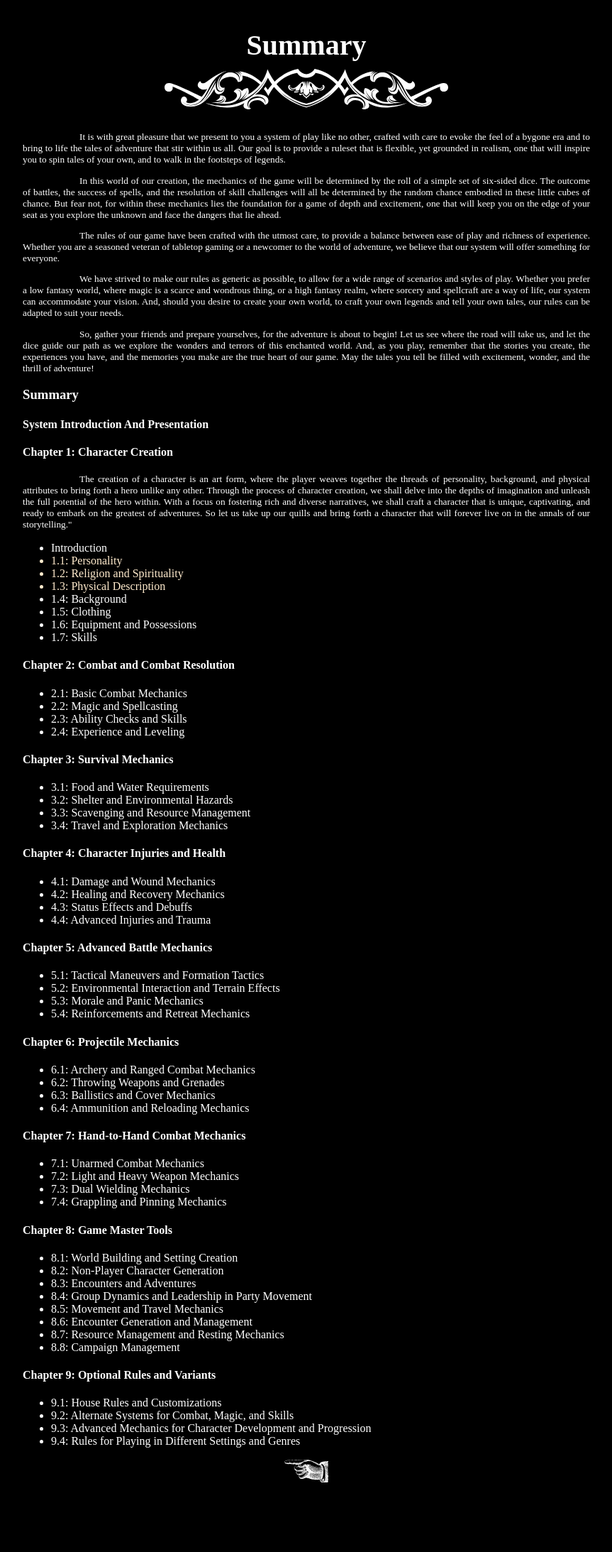
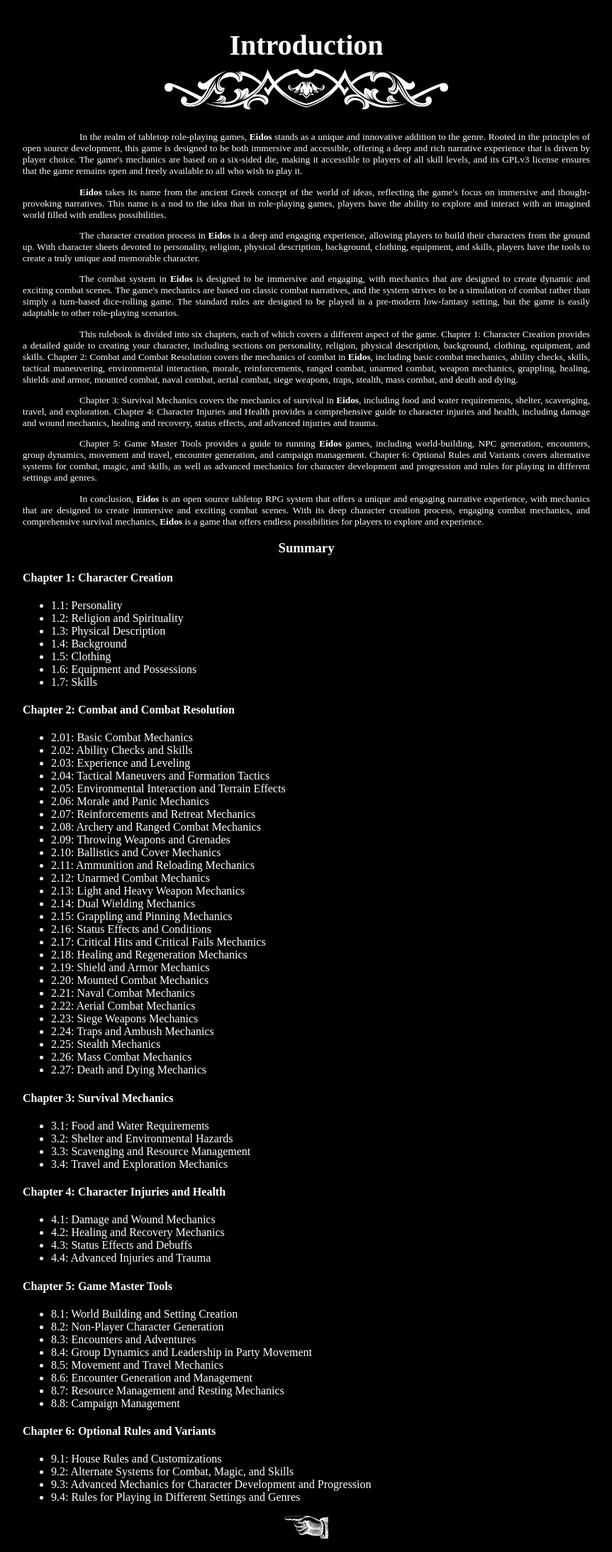
Before and after one commit to GabrielCalheiros/Generic_RPG_System, a PHP site: page /1.0_Presentation.html in a window 1280 px wide. Shown: the whole page at 71% size, without its empty margins (208-1071 px from the left). Before the commit the page ends 2088 px from the top, so only its background shows below. Run offline with PHP 8.4, Linux system fonts and the light colour scheme.

Commit message:
added stuff to the presentation

```diff
--- a/1.0_Presentation.html
+++ b/1.0_Presentation.html
@@ -1,43 +1,69 @@
 <!DOCTYPE html>
 
-<head> <!-- Head 	-->
+<head>
+	<!-- Head 	-->
 
 	<meta charset="utf-8" />
 	<meta name="viewport" content="width=device-width, initial-scale=1">
 	<link rel="stylesheet" href="./style.css">
-	<title> Summary </title>
+	<title> Eidos - Summary </title>
 	<link rel="shortcut icon" type="image/jpg" href="./images/favicon.svg" />
-	<h2>Summary</h2>
+	<h2>Introduction</h2>
 	<img src="./images/cabeçalho2.svg" class="center">
 	<br>
 </head>
-<p>It is with great pleasure that we present to you a system of play like no other, crafted with care to evoke the feel of a bygone era and to bring to life the tales of adventure that stir within us all. Our goal is to provide a ruleset that is flexible, yet grounded in realism, one that will inspire you to spin tales of your own, and to walk in the footsteps of legends.
-</p>
-<p>In this world of our creation, the mechanics of the game will be determined by the roll of a simple set of six-sided dice. The outcome of battles, the success of spells, and the resolution of skill challenges will all be determined by the random chance embodied in these little cubes of chance. But fear not, for within these mechanics lies the foundation for a game of depth and excitement, one that will keep you on the edge of your seat as you explore the unknown and face the dangers that lie ahead.
-</p>
-<p>The rules of our game have been crafted with the utmost care, to provide a balance between ease of play and richness of experience. Whether you are a seasoned veteran of tabletop gaming or a newcomer to the world of adventure, we believe that our system will offer something for everyone.
-</p>
-<p>We have strived to make our rules as generic as possible, to allow for a wide range of scenarios and styles of play. Whether you prefer a low fantasy world, where magic is a scarce and wondrous thing, or a high fantasy realm, where sorcery and spellcraft are a way of life, our system can accommodate your vision. And, should you desire to create your own world, to craft your own legends and tell your own tales, our rules can be adapted to suit your needs.
-</p>
-<p>So, gather your friends and prepare yourselves, for the adventure is about to begin! Let us see where the road will take us, and let the dice guide our path as we explore the wonders and terrors of this enchanted world. And, as you play, remember that the stories you create, the experiences you have, and the memories you make are the true heart of our game. May the tales you tell be filled with excitement, wonder, and the thrill of adventure!
-</p>
+<p>In the realm of tabletop role-playing games, <strong>Eidos</strong> stands as a unique and innovative addition to the
+	genre. Rooted in the principles of open source development, this game is designed to be both immersive and
+	accessible, offering a deep and rich narrative experience that is driven by player choice. The game's mechanics are
+	based on a six-sided die, making it accessible to players of all skill levels, and its GPLv3 license ensures that
+	the game remains open and freely available to all who wish to play it.</p>
+<p><strong>Eidos</strong> takes its name from the ancient Greek concept of the world of ideas, reflecting the game's
+	focus on immersive and thought-provoking narratives. This name is a nod to the idea that in role-playing games,
+	players have the ability to explore and interact with an imagined world filled with endless possibilities.</p>
+<p>The character creation process in <strong>Eidos</strong> is a deep and engaging experience, allowing players to build
+	their characters from the ground up. With character sheets devoted to personality, religion, physical description,
+	background, clothing, equipment, and skills, players have the tools to create a truly unique and memorable
+	character.</p>
+<p>The combat system in <strong>Eidos</strong> is designed to be immersive and engaging, with mechanics that are
+	designed to create dynamic and exciting combat scenes. The game's mechanics are based on classic combat narratives,
+	and the system strives to be a simulation of combat rather than simply a turn-based dice-rolling game. The standard
+	rules are designed to be played in a pre-modern low-fantasy setting, but the game is easily adaptable to other
+	role-playing scenarios.</p>
+<p>This rulebook is divided into six chapters, each of which covers a different aspect of the game. Chapter 1: Character
+	Creation provides a detailed guide to creating your character, including sections on personality, religion, physical
+	description, background, clothing, equipment, and skills. Chapter 2: Combat and Combat Resolution covers the
+	mechanics of combat in <strong>Eidos</strong>, including basic combat mechanics, ability checks, skills, tactical
+	maneuvering, environmental interaction, morale, reinforcements, ranged combat, unarmed combat, weapon mechanics,
+	grappling, healing, shields and armor, mounted combat, naval combat, aerial combat, siege weapons, traps, stealth,
+	mass combat, and death and dying.</p>
+<p>Chapter 3: Survival Mechanics covers the mechanics of survival in <strong>Eidos</strong>, including food and water
+	requirements, shelter, scavenging, travel, and exploration. Chapter 4: Character Injuries and Health provides a
+	comprehensive guide to character injuries and health, including damage and wound mechanics, healing and recovery,
+	status effects, and advanced injuries and trauma.</p>
+<p>Chapter 5: Game Master Tools provides a guide to running <strong>Eidos</strong> games, including world-building, NPC
+	generation, encounters, group dynamics, movement and travel, encounter generation, and campaign management. Chapter
+	6: Optional Rules and Variants covers alternative systems for combat, magic, and skills, as well as advanced
+	mechanics for character development and progression and rules for playing in different settings and genres.</p>
+<p>In conclusion, <strong>Eidos</strong> is an open source tabletop RPG system that offers a unique and engaging
+	narrative experience, with mechanics that are designed to create immersive and exciting combat scenes. With its deep
+	character creation process, engaging combat mechanics, and comprehensive survival mechanics, <strong>Eidos</strong>
+	is a game that offers endless possibilities for players to explore and experience.</p>
 
 
 <div id="summary">
-	<h3>Summary</h3>
-	<h4>System Introduction And Presentation</h4>
+	<h3 style="text-align: center;">Summary</h3>
 	<h4>Chapter 1: Character Creation</h4>
-	<p>The creation of a character is an art form, where the player weaves together the threads of personality,
-		background, and physical attributes to bring forth a hero unlike any other. Through the process of character
-		creation, we shall delve into the depths of imagination and unleash the full potential of the hero within. With
-		a focus on fostering rich and diverse narratives, we shall craft a character that is unique, captivating, and
-		ready to embark on the greatest of adventures. So let us take up our quills and bring forth a character that
-		will forever live on in the annals of our storytelling."</p>
+
 	<ul>
-	  <li>Introduction</li>
-	  <a href="./1.1_Personality.html"><li>1.1: Personality</li></a>
-	  <a href="./1.2_Spirituality.html"><li>1.2: Religion and Spirituality</li></a>
-	  <a href="./1.3_Physical_Description.html"><li>1.3: Physical Description</li></a>
+		<a href="./1.1_Personality.html">
+			<li>1.1: Personality</li>
+		</a>
+		<a href="./1.2_Spirituality.html">
+			<li>1.2: Religion and Spirituality</li>
+		</a>
+		<a href="./1.3_Physical_Description.html">
+			<li>1.3: Physical Description</li>
+		</a>
 		<li>1.4: Background</li>
 		<li>1.5: Clothing</li>
 		<li>1.6: Equipment and Possessions</li>
@@ -101,10 +127,33 @@ Bird watching
 
 	<h4>Chapter 2: Combat and Combat Resolution</h4>
 	<ul>
-	  <li>2.1: Basic Combat Mechanics</li>
-	  <li>2.2: Magic and Spellcasting</li>
-	  <li>2.3: Ability Checks and Skills</li>
-	  <li>2.4: Experience and Leveling</li>
+		<li>2.01: Basic Combat Mechanics</li>
+		<li>2.02: Ability Checks and Skills</li>
+		<li>2.03: Experience and Leveling</li>
+		<li>2.04: Tactical Maneuvers and Formation Tactics</li>
+		<li>2.05: Environmental Interaction and Terrain Effects</li>
+		<li>2.06: Morale and Panic Mechanics</li>
+		<li>2.07: Reinforcements and Retreat Mechanics</li>
+		<li>2.08: Archery and Ranged Combat Mechanics</li>
+		<li>2.09: Throwing Weapons and Grenades</li>
+		<li>2.10: Ballistics and Cover Mechanics</li>
+		<li>2.11: Ammunition and Reloading Mechanics</li>
+		<li>2.12: Unarmed Combat Mechanics</li>
+		<li>2.13: Light and Heavy Weapon Mechanics</li>
+		<li>2.14: Dual Wielding Mechanics</li>
+		<li>2.15: Grappling and Pinning Mechanics</li>
+		<li>2.16: Status Effects and Conditions</li>
+		<li>2.17: Critical Hits and Critical Fails Mechanics</li>
+		<li>2.18: Healing and Regeneration Mechanics</li>
+		<li>2.19: Shield and Armor Mechanics</li>
+		<li>2.20: Mounted Combat Mechanics</li>
+		<li>2.21: Naval Combat Mechanics</li>
+		<li>2.22: Aerial Combat Mechanics</li>
+		<li>2.23: Siege Weapons Mechanics</li>
+		<li>2.24: Traps and Ambush Mechanics</li>
+		<li>2.25: Stealth Mechanics</li>
+		<li>2.26: Mass Combat Mechanics</li>
+		<li>2.27: Death and Dying Mechanics</li>
 	</ul>
 
 	<h4>Chapter 3: Survival Mechanics</h4>
@@ -122,28 +171,8 @@ Bird watching
 		<li>4.3: Status Effects and Debuffs</li>
 		<li>4.4: Advanced Injuries and Trauma</li>
 	</ul>
-	<h4>Chapter 5: Advanced Battle Mechanics</h4>
-	<ul>
-	  <li>5.1: Tactical Maneuvers and Formation Tactics</li>
-	  <li>5.2: Environmental Interaction and Terrain Effects</li>
-	  <li>5.3: Morale and Panic Mechanics</li>
-	  <li>5.4: Reinforcements and Retreat Mechanics</li>
-	</ul>
-	<h4>Chapter 6: Projectile Mechanics</h4>
-	<ul>
-	  <li>6.1: Archery and Ranged Combat Mechanics</li>
-	  <li>6.2: Throwing Weapons and Grenades</li>
-	  <li>6.3: Ballistics and Cover Mechanics</li>
-	  <li>6.4: Ammunition and Reloading Mechanics</li>
-	</ul>
-	<h4>Chapter 7: Hand-to-Hand Combat Mechanics</h4>
-	<ul>
-		<li>7.1: Unarmed Combat Mechanics</li>
-		<li>7.2: Light and Heavy Weapon Mechanics</li>
-		<li>7.3: Dual Wielding Mechanics</li>
-		<li>7.4: Grappling and Pinning Mechanics</li>
-	  </ul>
-	<h4>Chapter 8: Game Master Tools</h4>
+
+	<h4>Chapter 5: Game Master Tools</h4>
 	<ul>
 		<li>8.1: World Building and Setting Creation</li>
 		<li>8.2: Non-Player Character Generation</li>
@@ -155,7 +184,7 @@ Bird watching
 		<li>8.8: Campaign Management</li>
 	</ul>
 
-	<h4>Chapter 9: Optional Rules and Variants</h4>
+	<h4>Chapter 6: Optional Rules and Variants</h4>
 	<ul>
 		<li>9.1: House Rules and Customizations</li>
 		<li>9.2: Alternate Systems for Combat, Magic, and Skills</li>
@@ -167,9 +196,10 @@ Bird watching
 
 <footer>
 	<a href="./index.html" style="align-self: center;">
-		<img src="./images/hand.svg" class="imgBack"
-			style="width: 5vw;">
+		<img src="./images/hand.svg" class="imgBack" style="width: 5vw;">
 	</a>
 </footer>
 
 </html>
+
+TO DO LIST 2
--- a/1.2_Spirituality.html
+++ b/1.2_Spirituality.html
@@ -511,7 +511,7 @@
         character.
     </p>
 
-    <a href="./spirituality.html">
+    <a href="./1.3_Physical_Description.html">
         <h3 style="text-align: center;">Click here to go to next topic, or bellow to get to the menu.</h3>
     </a>
     <br>
@@ -519,7 +519,7 @@
 </body>
 
 <footer>
-    <a href="./presentation.html" style="align-self: center;">
+    <a href="./1.0_Presentation.html" style="align-self: center;">
         <img src="./images/hand.svg" class="imgBack" style="width: 5vw;">
     </a>
 </footer>
--- a/index.html
+++ b/index.html
@@ -5,9 +5,9 @@
 	<meta charset="utf-8" />
 	<meta name="viewport" content="width=device-width, initial-scale=1">
 	<link rel="stylesheet" href="./style.css">
-	<title> OpenSource Generyc RPG System </title>
+	<title>Eidos - GPLv3 Generyc RPG System </title>
 	<link rel="shortcut icon" type="image/jpg" href="./images/favicon.svg" />
-	<h2>OpenSource Generyc RPG System</h2>
+	<h2>Eidos - GPLv3 Generyc RPG System</h2>
 	<img src="./images/cabeçalho2.svg" class="center">
 	<br>
 </head>
--- a/style.css
+++ b/style.css
@@ -9,96 +9,102 @@ body {
 }
 
 /* Texto */
-a{
-  color: blanchedalmond;
+h1, h3, h4, a, ul, p, h2, .rightSpam, .leftSpam {
+  color: white;
 }
+
+a {
+  text-decoration: none;
+}
+
+a:hover, a h3:hover, .cardBiblioteca:hover h1 {
+  color: goldenrod;
+}
+
 h1 {
   font-size: 20px;
-  color: white;
   text-align: center;
-  transition: 0.5s;
 }
 
 h2 {
   margin-top: 5%;
   font-size: 40px;
-  color: white;
   text-align: center;
   margin-bottom: 10px;
 }
-h3, h4{
-  color: white;
-}
-ul{
-  color: white;
-}
-table{
+
+table {
   margin-left: auto;
   margin-right: auto;
 }
 
 p {
-  color: white;
   text-align: justify;
   font-size: smaller;
   text-decoration: solid;
   text-align-last: left;
   text-indent: 10%;
 }
-a{
-  text-decoration: none;
+
+li, a, .imgBack, .imgCenter, .seta_some, h1, a h3:hover {
+  transition: 0.5s;
 }
+
+li:hover, a h3:hover, .cardBiblioteca:hover h1 {
+  transform: scale(1.1);
+}
+
 .imgBack {
   width: 25%;
-  transition: 0.5s;
 }
-.imgBack, .imgCenter {
+
+.imgBack,
+.imgCenter {
   display: block;
   margin-left: auto;
   margin-right: auto;
-  transition: 0.5s;
 }
 
 .imgBack:hover {
   transform: scale(1.2);
 }
 
-.lineTable{
-  height:2.2vh;
+.lineTable {
+  height: 2.2vh;
   transition: 2s;
 }
 
-.rightcell{
-  width:30%;
-  text-align:right;
-}
-.leftCell{
-  width:70%;
-  text-align:left;
+.rightcell {
+  width: 30%;
+  text-align: right;
 }
 
-.rightSpam, .leftSpam{
-  color:rgb(255,255,255);
-  vertical-align:baseline;
-  font-family:Times New Roman;
+.leftCell {
+  width: 70%;
+  text-align: left;
 }
 
-.rightSpam{
-  font-weight:bold;
+.rightSpam,
+.leftSpam {
+  vertical-align: baseline;
+  font-family: Times New Roman;
+}
+
+.rightSpam {
+  font-weight: bold;
   margin-right: 0.5vw;
 }
-.leftSpam{
+
+.leftSpam {
   margin-left: 0.5vw;
   font-style: italic;
 }
-
 
 /* Menu */
 
 .seta_some {
   display: none;
   width: 100%;
-  transition: 0.5s;
 }
 
 .seta_virada {
@@ -141,13 +147,11 @@ a{
 }
 
 .cardBiblioteca:hover .seta_some {
+  transition: 0.5s;
   display: block;
 }
 
-.cardBiblioteca:hover h1 {
-  transform: scale(1.1);
-  color: gold;
-}
+
 
 .Titulo {
   grid-area: Titulo;
@@ -173,7 +177,8 @@ a{
   width: 50%;
 }
 
-.two_sided_table {  display: grid;
+.two_sided_table {
+  display: grid;
   grid-template-columns: 1fr 1fr;
   grid-template-rows: 1fr;
   gap: 0% 0%;
@@ -182,6 +187,10 @@ a{
     "right_side left_side";
 }
 
-.right_side { grid-area: right_side; }
+.right_side {
+  grid-area: right_side;
+}
 
-.left_side { grid-area: left_side; }
+.left_side {
+  grid-area: left_side;
+}
```
Also changed, not shown: 1.1_Personality.html (+7 -6 lines), 1.3_Physical_Description.html (+31 -0 lines), 1 other file. Lines whose indentation alone changed are shown as unchanged.
